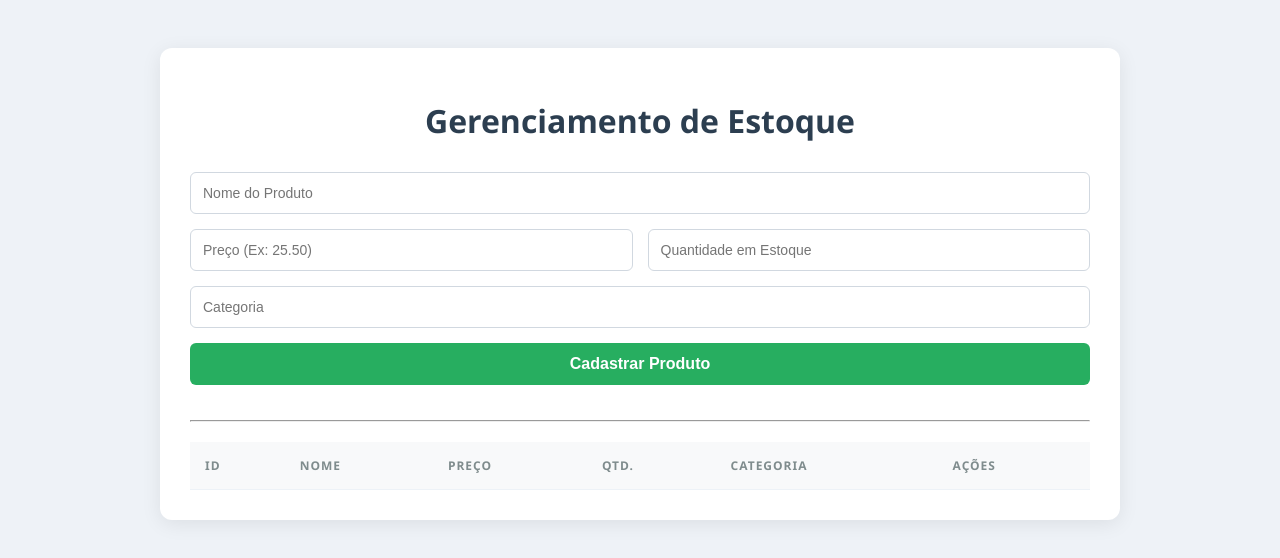
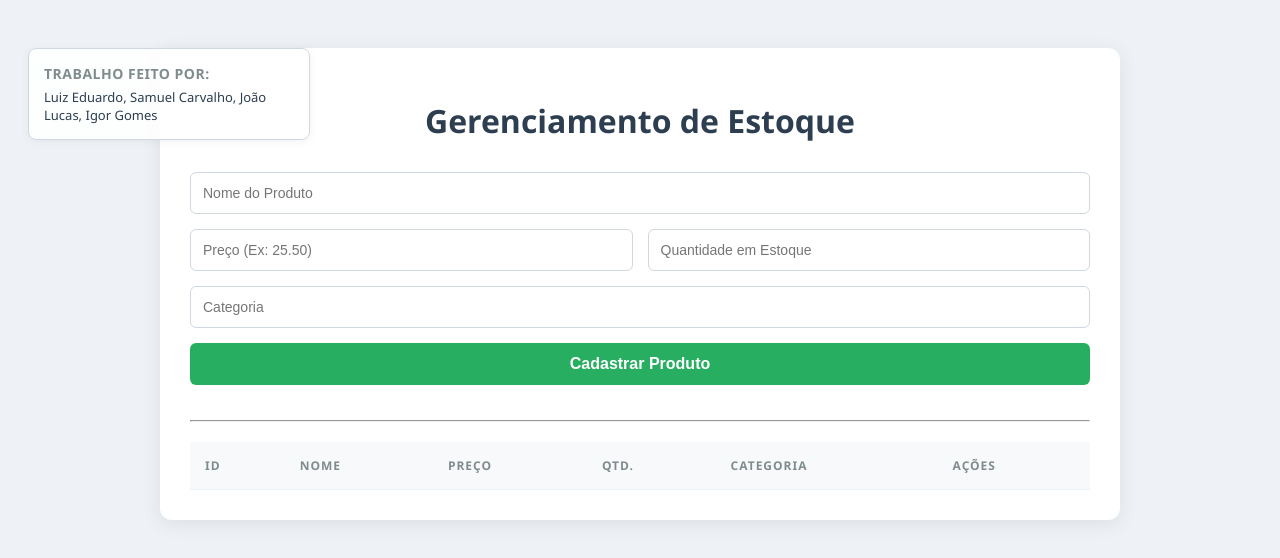
Before and after one commit to Luiz-Mendonca1/trab-Dev-Cliente-Servidor, a website: page public/index.html in a window 1280 px wide. Drawn offline with Linux system fonts and the light colour scheme; no server answers.

Commit message:
feat: creditos e del arquivos antigos

```diff
--- a/public/index.html
+++ b/public/index.html
@@ -7,6 +7,11 @@
     <link rel="stylesheet" href="style.css">
 </head>
 <body>
+    <section class="autoria">
+        <h3>Trabalho feito por:</h3>
+        <span>Luiz Eduardo, Samuel Carvalho, João Lucas, Igor Gomes</span>
+    </section>
+
     <div class="container">
         <h1>Gerenciamento de Estoque</h1>
 
--- a/public/style.css
+++ b/public/style.css
@@ -1,5 +1,5 @@
 body {
-    font-family: 'Segoe UI', Tahoma, Geneva, Verdana, sans-serif;
+  font-family: "Segoe UI", Tahoma, Geneva, Verdana, sans-serif;
   background-color: #eef2f7;
   padding: 40px 20px;
   color: #333;
@@ -27,7 +27,9 @@ form {
   margin-bottom: 35px;
 }
 
-#nome, #categoria, #btn-salvar {
+#nome,
+#categoria,
+#btn-salvar {
   grid-column: span 2;
 }
 
@@ -78,7 +80,8 @@ table {
   background: #fff;
 }
 
-th, td {
+th,
+td {
   padding: 15px;
   border-bottom: 1px solid #edf2f7;
   text-align: left;
@@ -100,3 +103,30 @@ tr:hover {
   color: #e74c3c;
   font-weight: bold;
 }
+
+.autoria {
+  position: absolute;
+  background: rgba(255, 255, 255, 0.9);
+  padding: 15px;
+  border-radius: 8px;
+  box-shadow: 0 2px 10px rgba(0, 0, 0, 0.05);
+  border: 1px solid #d1d8e0;
+  max-width: 250px;
+  z-index: 100;
+}
+
+.autoria h3 {
+  margin: 0 0 5px 0;
+  font-size: 14px;
+  color: #7f8c8d;
+  text-transform: uppercase;
+  letter-spacing: 0.5px;
+}
+
+.autoria span {
+  font-size: 13px;
+  color: #2c3e50;
+  font-weight: 500;
+  line-height: 1.4;
+  display: block;
+}
```
Also changed, not shown: controllers/alunos.controller.js (deleted, +0 -47 lines), routes/alunos.routes.js (deleted, +0 -11 lines). Lines whose indentation alone changed are shown as unchanged.
